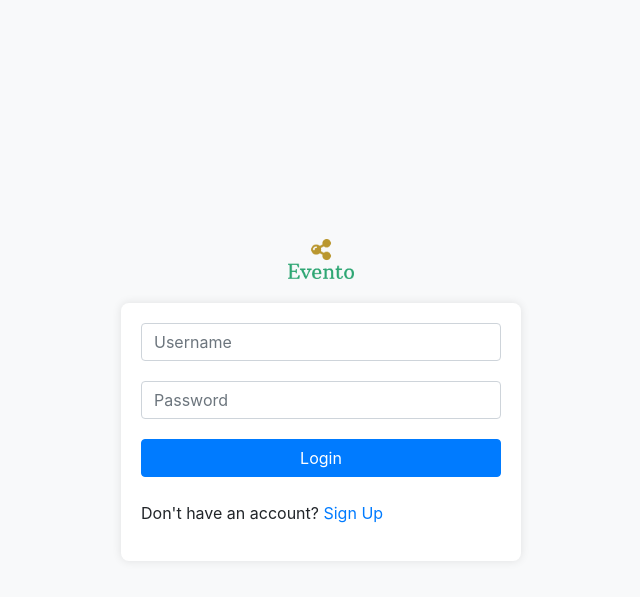
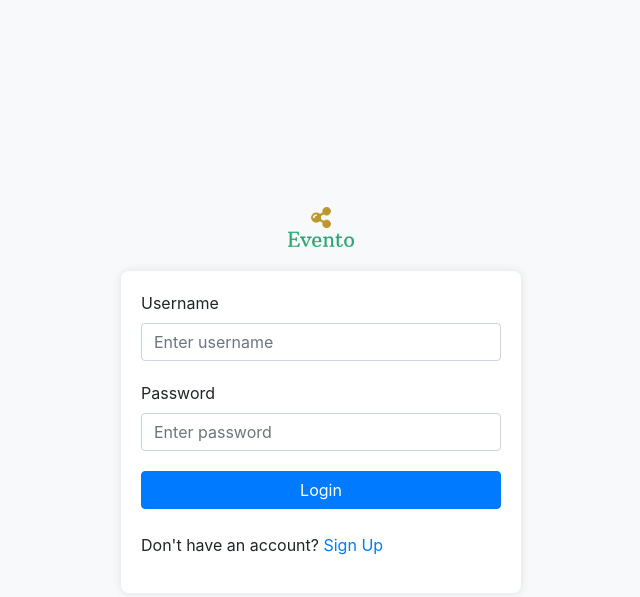
Before and after one commit to BibekRai44/Evento, a Flask app: page /login in a window 1280 px wide. Shown: the top 597 px of the page, without its empty margins (319-959 px from the left). Run offline with Flask 3, Linux system fonts and the light colour scheme.

Commit message:
minor changes

```diff
--- a/templates/login.html
+++ b/templates/login.html
@@ -60,10 +60,12 @@
             <form method="POST" action="">
                 {{ form.hidden_tag() }}
                 <div class="form-group">
-                    {{ form.username(class="form-control", placeholder="Username") }}
+                    <label for="username">Username</label>
+                    {{ form.username(class="form-control", placeholder="Enter username") }}
                 </div>
                 <div class="form-group">
-                    {{ form.password(class="form-control", placeholder="Password") }}
+                    <label for="password">Password</label>
+                    {{ form.password(class="form-control", placeholder="Enter password") }}
                 </div>
                 <button type="submit" class="btn btn-primary btn-login">Login</button>
             </form>
```
